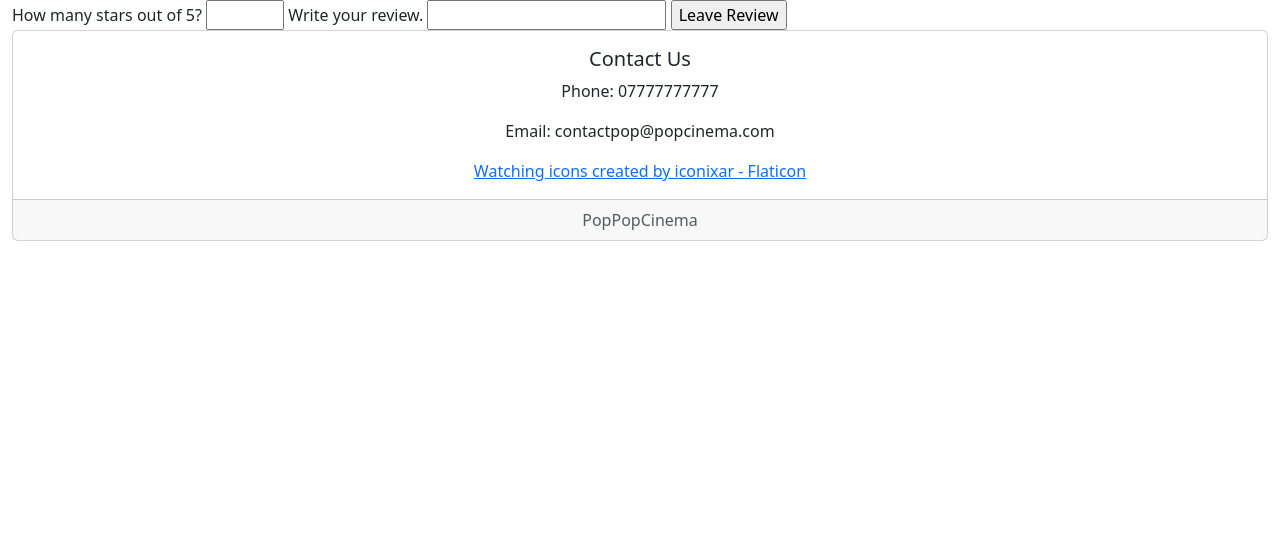
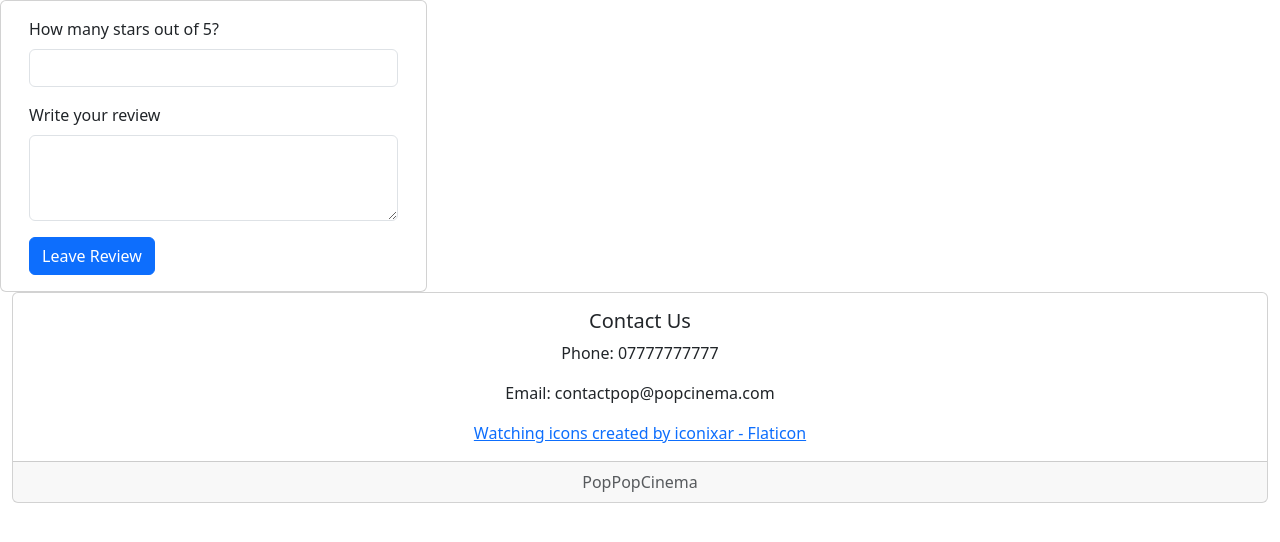
Before and after one commit to LoganBrownGU/13C-wad2-project, a Django app: template templates/cinema/leave_review.html in a window 1280 px wide. Shown: the part 56-598 px from the top of the page. Run offline with Django 3.2, Linux system fonts and the light colour scheme; the template is opened without the code that fills it: values that come from a table or form of the project are taken from there, others are empty; some libraries are stand-ins or nearby versions.

Commit message:
leavereviewform

```diff
--- a/cinema/forms.py
+++ b/cinema/forms.py
@@ -13,13 +13,18 @@ class UserForm(forms.ModelForm):
 
 
 class ReviewForm(forms.ModelForm):
-    stars = forms.IntegerField(max_value=5, min_value=0, required=True, help_text="How many stars out of 5?")
-    review_text = forms.CharField(max_length=500, help_text="Write your review.")
     likes = forms.IntegerField(widget=forms.HiddenInput(), initial=0)
 
     class Meta:
         model = Review
+        fields = ('stars', 'review_text', 'likes')
         exclude = ('user', 'IMDB_num', 'liked')
+        widgets = {'stars': forms.NumberInput(attrs={'class': 'form-control', 'min': 0, 'max': 5}),
+                   'review_text': forms.Textarea(attrs={'class': 'form-control', 'max_length': 500, 'rows': 3}), }
+        help_texts = {
+            'stars': 'How many stars out of 5?',
+            'review_text': 'Write your review',
+        }
 
 
 class FilmForm(forms.ModelForm):
--- a/templates/cinema/leave_review.html
+++ b/templates/cinema/leave_review.html
@@ -6,16 +6,22 @@
 
 
 {% block body_block %}
+    <div class="card col-lg-4">
+        <div class="card-body">
             <form id="review_form" method="post" action="{% url 'cinema:leave_review' film.slug %}">
                 {% csrf_token %}
                 {% for hidden in form.hidden_fields %}
                     {{ hidden }}
                 {% endfor %}
                 {% for field in form.visible_fields %}
-                {{ field.errors }}
-                {{ field.help_text }}
+                    <div class="mb-3">
+                        <label for="{{ field.auto_id }}" class="form-label">{{ field.help_text }}</label>
                         {{ field }}
+                    </div>
                 {% endfor %}
-            <input type="submit" name="submit" value="Leave Review" />
+                {#            <input type="submit" name="submit" value="Leave Review" />#}
+                <button type="submit" class="btn btn-primary" value="Leave Review">Leave Review</button>
             </form>
+        </div>
+    </div>
 {% endblock %}
```
Lines whose indentation alone changed are shown as unchanged.
